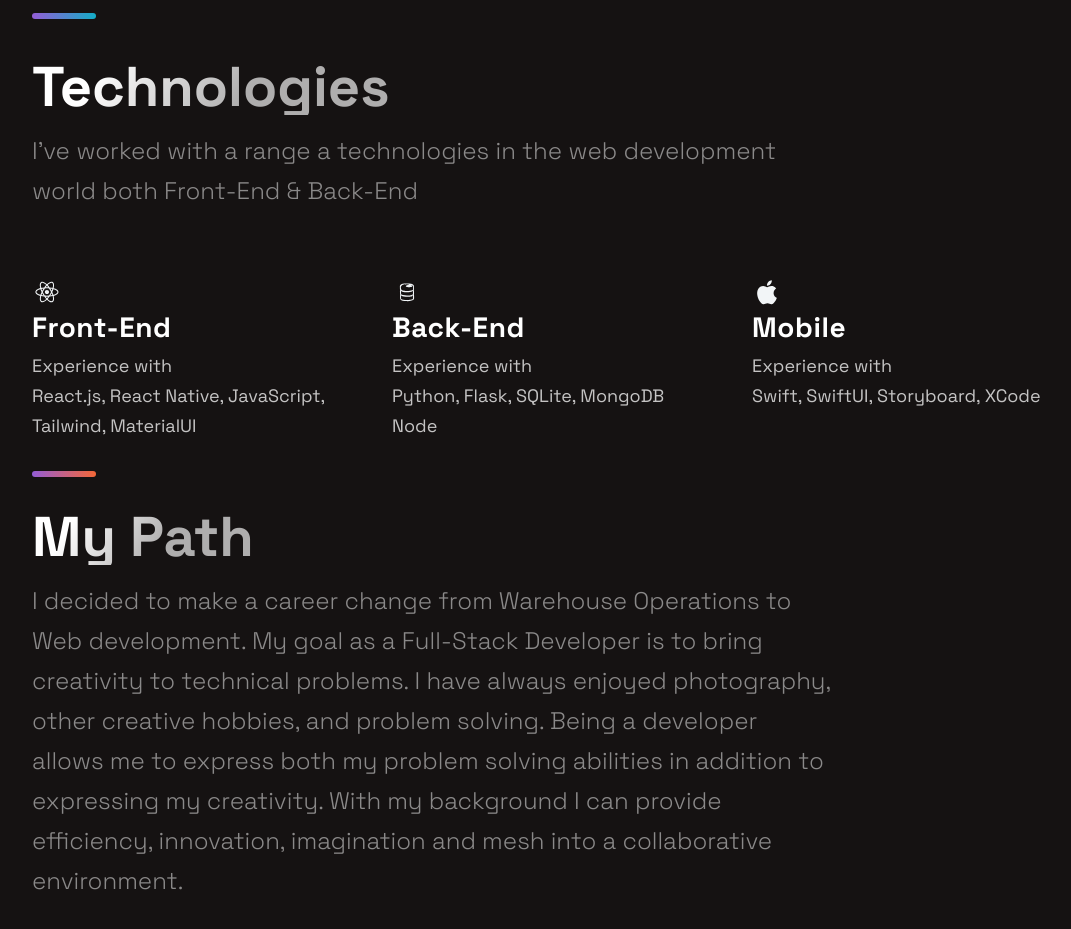
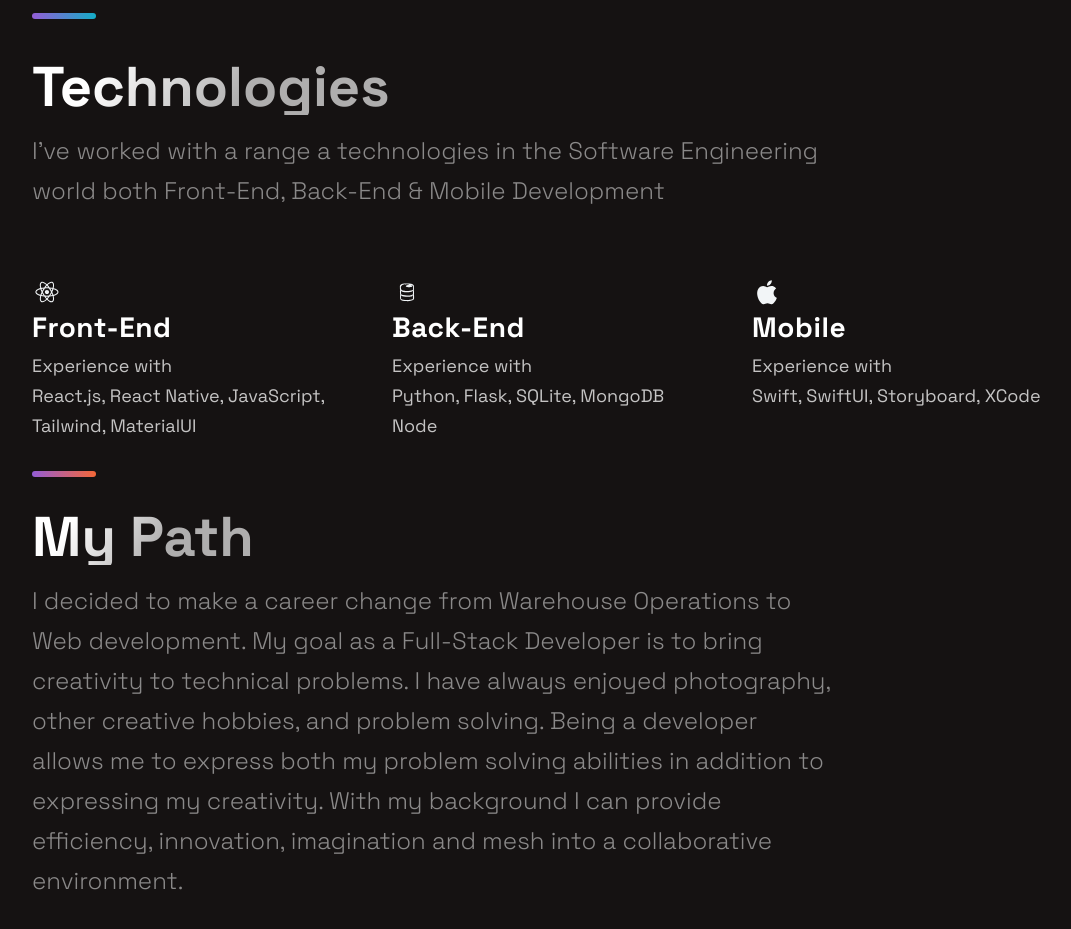
Before and after one commit to Shawn-Smith24/portfolio-site, a Next.js app: page / in a window 1280 px wide. Shown: the part 2960-3889 px from the top of the page, without its empty margins (88-1159 px from the left). Built offline with nearby package versions, Linux system fonts and the light colour scheme.

Commit message:
edit to technologies

```diff
--- a/src/components/Technologies/Technologies.js
+++ b/src/components/Technologies/Technologies.js
@@ -8,7 +8,7 @@ const Technologies = () =>  (
     <SectionDivider divider />
     <SectionTitle>Technologies</SectionTitle>
     <SectionText>
-      I've worked with a range a technologies in the web development world both Front-End & Back-End
+      I've worked with a range a technologies in the Software Engineering world both Front-End, Back-End & Mobile Development
     </SectionText>
     <List>
       <ListItem>
```
